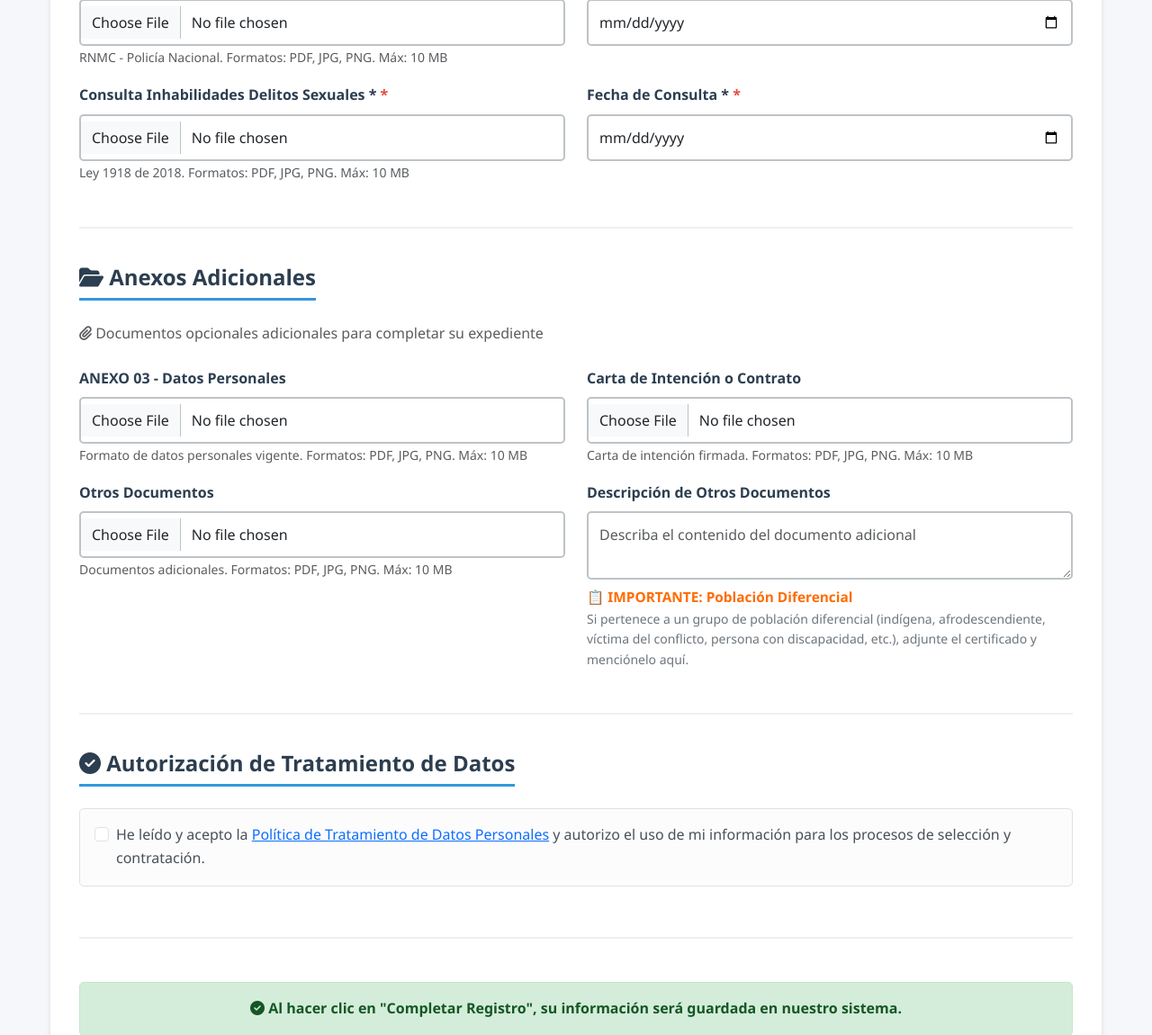
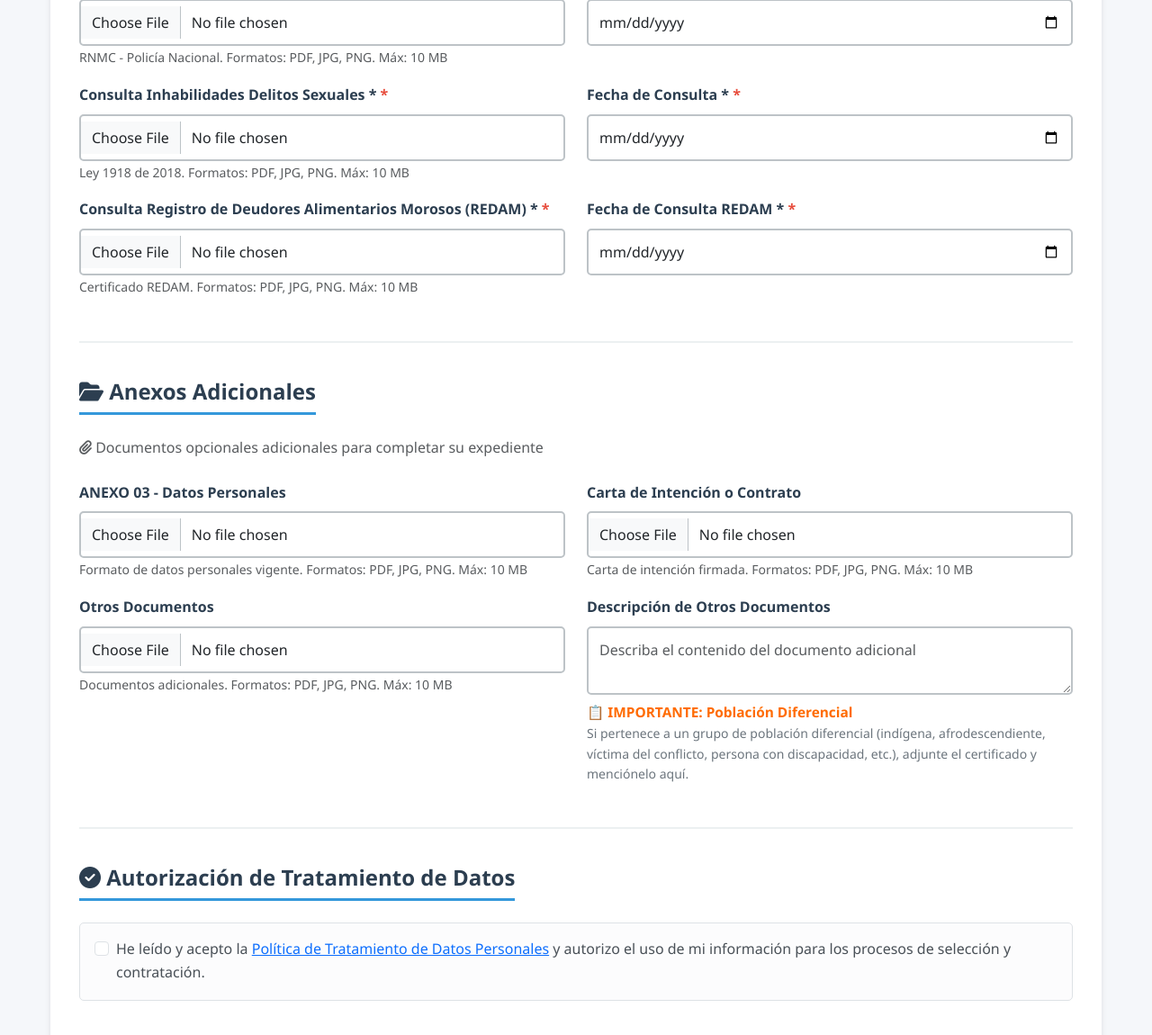
Before and after one commit to erpplaneacion-eng/GESTION_HUMANA_CHVS, a Django app: page /formapp/ in a window 1280 px wide. Shown: the part 4201-5351 px from the top of the page at 90% size. Run offline with Django 5.2, Linux system fonts and the light colour scheme.

Commit message:
se adiciona campo de redam

```diff
--- a/gestion_humana/formapp/forms.py
+++ b/gestion_humana/formapp/forms.py
@@ -597,6 +597,14 @@ class AntecedentesForm(forms.ModelForm):
                 'class': 'form-control',
                 'type': 'date'
             }),
+            'certificado_redam': forms.FileInput(attrs={
+                'class': 'form-control',
+                'accept': '.pdf,.jpg,.jpeg,.png',
+            }),
+            'fecha_redam': forms.DateInput(attrs={
+                'class': 'form-control',
+                'type': 'date'
+            }),
         }
         error_messages = {
             'certificado_procuraduria': {
@@ -629,6 +637,12 @@ class AntecedentesForm(forms.ModelForm):
             'fecha_delitos_sexuales': {
                 'required': 'La fecha de consulta de Delitos Sexuales es obligatoria.',
             },
+            'certificado_redam': {
+                'required': 'El certificado REDAM es obligatorio.',
+            },
+            'fecha_redam': {
+                'required': 'La fecha de consulta REDAM es obligatoria.',
+            },
         }
 
     def __init__(self, *args, **kwargs):
@@ -637,7 +651,7 @@ class AntecedentesForm(forms.ModelForm):
         if self.instance and self.instance.pk:
             for field_name in ['certificado_procuraduria', 'certificado_contraloria',
                               'certificado_policia', 'certificado_medidas_correctivas',
-                              'certificado_delitos_sexuales']:
+                              'certificado_delitos_sexuales', 'certificado_redam']:
                 self.fields[field_name].required = False
 
     def clean(self):
@@ -646,7 +660,7 @@ class AntecedentesForm(forms.ModelForm):
         today = date.today()
         campos_fecha = [
             'fecha_procuraduria', 'fecha_contraloria', 'fecha_policia',
-            'fecha_medidas_correctivas', 'fecha_delitos_sexuales'
+            'fecha_medidas_correctivas', 'fecha_delitos_sexuales', 'fecha_redam'
         ]
 
         for campo in campos_fecha:
--- a/gestion_humana/formapp/models.py
+++ b/gestion_humana/formapp/models.py
@@ -527,6 +527,22 @@ class Antecedentes(models.Model):
         verbose_name='Fecha de Consulta'
     )
 
+    # Registro de Deudores Alimentarios Morosos (REDAM)
+    certificado_redam = models.FileField(
+        upload_to='antecedentes/redam/',
+        verbose_name='Consulta Registro de Deudores Alimentarios Morosos (REDAM)',
+        validators=[validate_file_size, validate_file_extension, validate_file_mime],
+        help_text='Certificado REDAM. Formatos: PDF, JPG, PNG. Máx: 10 MB',
+        max_length=200,
+        blank=True,  # Opcional inicialmente para compatibilidad con registros viejos
+        null=True
+    )
+    fecha_redam = models.DateField(
+        verbose_name='Fecha de Consulta REDAM',
+        blank=True,
+        null=True
+    )
+
     created_at = models.DateTimeField(auto_now_add=True, verbose_name='Fecha de Creación')
     updated_at = models.DateTimeField(auto_now=True, verbose_name='Última Actualización')
 
--- a/gestion_humana/formapp/templates/formapp/public_form.html
+++ b/gestion_humana/formapp/templates/formapp/public_form.html
@@ -897,6 +897,30 @@
                         {% endif %}
                     </div>
                 </div>
+
+                <!-- Registro de Deudores Alimentarios Morosos (REDAM) -->
+                <div class="row">
+                    <div class="col-md-6 mb-3">
+                        <label for="{{ antecedentes_form.certificado_redam.id_for_label }}" class="form-label required-field">
+                            {{ antecedentes_form.certificado_redam.label }} *
+                        </label>
+                        {{ antecedentes_form.certificado_redam }}
+                        <small class="form-text text-muted">{{ antecedentes_form.certificado_redam.help_text }}</small>
+                        {% if antecedentes_form.certificado_redam.errors %}
+                            <div class="text-danger"><i class="fas fa-exclamation-triangle"></i> {{ antecedentes_form.certificado_redam.errors }}</div>
+                        {% endif %}
+                    </div>
+
+                    <div class="col-md-6 mb-3">
+                        <label for="{{ antecedentes_form.fecha_redam.id_for_label }}" class="form-label required-field">
+                            {{ antecedentes_form.fecha_redam.label }} *
+                        </label>
+                        {{ antecedentes_form.fecha_redam }}
+                        {% if antecedentes_form.fecha_redam.errors %}
+                            <div class="text-danger"><i class="fas fa-exclamation-triangle"></i> {{ antecedentes_form.fecha_redam.errors }}</div>
+                        {% endif %}
+                    </div>
+                </div>
             </div>
 
             <!-- SECCIÓN 8: ANEXOS ADICIONALES -->
@@ -1285,7 +1309,8 @@
                 { id: 'id_fecha_contraloria', nombre: 'Fecha de Contraloría' },
                 { id: 'id_fecha_policia', nombre: 'Fecha de Policía' },
                 { id: 'id_fecha_medidas_correctivas', nombre: 'Fecha de Medidas Correctivas' },
-                { id: 'id_fecha_delitos_sexuales', nombre: 'Fecha de Delitos Sexuales' }
+                { id: 'id_fecha_delitos_sexuales', nombre: 'Fecha de Delitos Sexuales' },
+                { id: 'id_fecha_redam', nombre: 'Fecha de REDAM' }
             ];
 
             var hoy = new Date();
@@ -1650,7 +1675,8 @@
                 { campo: 'certificado_contraloria', nombre: 'Certificado de Contraloría' },
                 { campo: 'certificado_policia', nombre: 'Certificado de Policía' },
                 { campo: 'certificado_medidas_correctivas', nombre: 'Certificado de Medidas Correctivas' },
-                { campo: 'certificado_delitos_sexuales', nombre: 'Certificado de Delitos Sexuales' }
+                { campo: 'certificado_delitos_sexuales', nombre: 'Certificado de Delitos Sexuales' },
+                { campo: 'certificado_redam', nombre: 'Certificado REDAM' }
             ];
 
             antecedentes.forEach(function(antecedente) {
--- a/gestion_humana/formapp/views/views_public.py
+++ b/gestion_humana/formapp/views/views_public.py
@@ -350,7 +350,8 @@ def public_update_view(request, token):
                              'certificado_contraloria', 'fecha_contraloria',
                              'certificado_policia', 'fecha_policia',
                              'certificado_medidas_correctivas', 'fecha_medidas_correctivas',
-                             'certificado_delitos_sexuales', 'fecha_delitos_sexuales']
+                             'certificado_delitos_sexuales', 'fecha_delitos_sexuales',
+                             'certificado_redam', 'fecha_redam']
         campos_anexos = ['anexo_03_datos_personales', 'carta_intencion',
                        'otros_documentos', 'descripcion_otros']
 
@@ -435,7 +436,8 @@ def public_update_view(request, token):
                                          'certificado_contraloria', 'fecha_contraloria',
                                          'certificado_policia', 'fecha_policia',
                                          'certificado_medidas_correctivas', 'fecha_medidas_correctivas',
-                                         'certificado_delitos_sexuales', 'fecha_delitos_sexuales']
+                                         'certificado_delitos_sexuales', 'fecha_delitos_sexuales',
+                                         'certificado_redam', 'fecha_redam']
                     if 'antecedentes' in campos_editables or any(c in campos_editables for c in campos_antecedentes):
                         antecedentes_obj = antecedentes_form.save(commit=False)
                         antecedentes_obj.informacion_basica = informacion_basica
@@ -630,7 +632,8 @@ def public_update_view(request, token):
                                  'certificado_contraloria', 'fecha_contraloria',
                                  'certificado_policia', 'fecha_policia',
                                  'certificado_medidas_correctivas', 'fecha_medidas_correctivas',
-                                 'certificado_delitos_sexuales', 'fecha_delitos_sexuales']
+                                 'certificado_delitos_sexuales', 'fecha_delitos_sexuales',
+                                 'certificado_redam', 'fecha_redam']
 
             campos_ant_editables = [c for c in campos_antecedentes if c in campos_editables]
 
```
Also changed, not shown: gestion_humana/formapp/templates/formapp/applicant_detail.html (+19 -0 lines), gestion_humana/formapp/templates/formapp/applicant_edit.html (+15 -0 lines), gestion_humana/db.sqlite3, gestion_humana/formapp/migrations/0030_antecedentes_certificado_redam_and_more.py (added).
